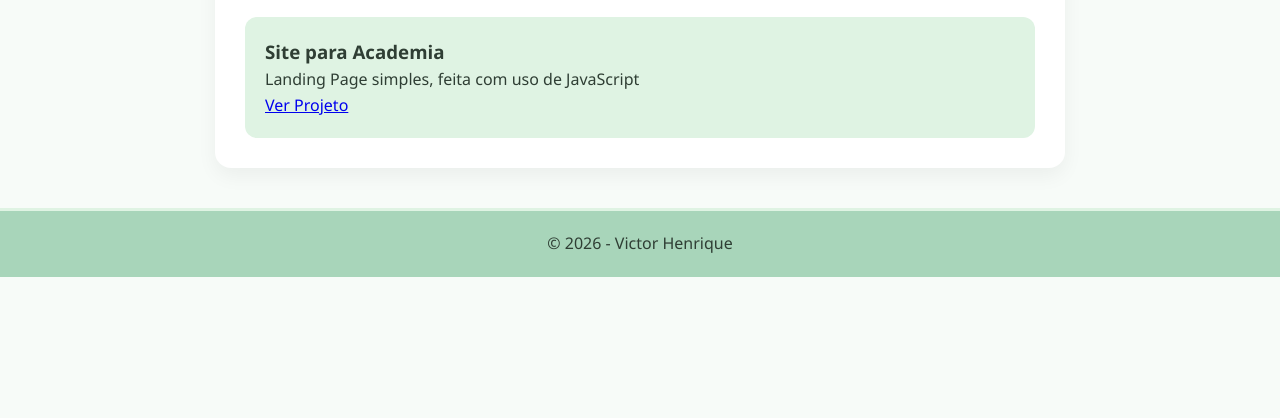
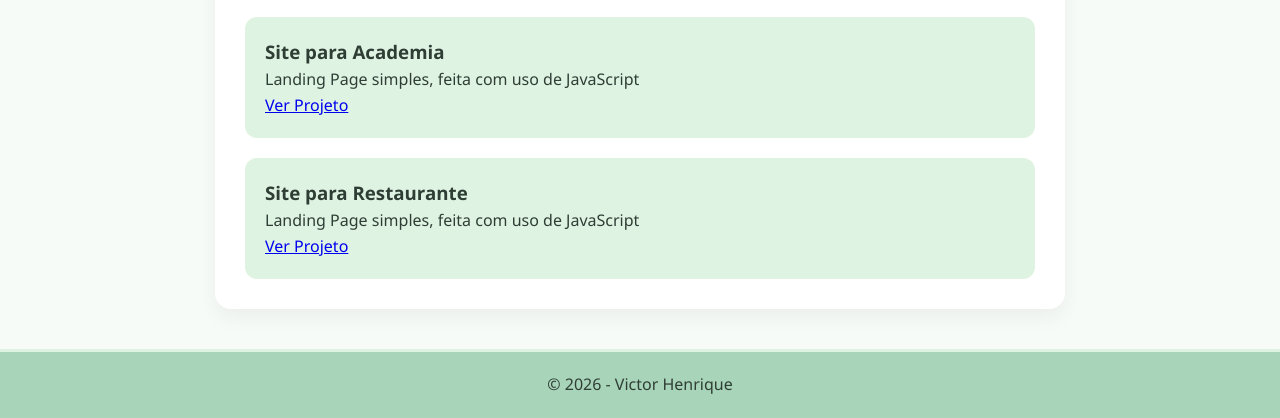
Before and after one commit to victorhenriquemmello-collab/Portif-lio-Victor, a plain HTML site: page index.html in a window 1280 px wide. Shown: the part 863-1281 px from the top of the page. Before the commit the page ends 1140 px from the top, so only its background shows below. Drawn offline with Linux system fonts and the light colour scheme.

Commit message:
Update index.html

```diff
--- a/index.html
+++ b/index.html
@@ -46,6 +46,12 @@ Se você tem uma ideia, um projeto ou um sonho digital, estou aqui para ajudar a
 
             <a href="https://academia-power-fit.vercel.app/" target="_blank">Ver Projeto</a>
         </div>
+        <div class="projeto">
+            <h3>Site para Restaurante</h3>
+            <p>Landing Page simples, feita com uso de JavaScript</p>
+
+            <a href="https://sabor-e-arte.vercel.app/" target="_blank">Ver Projeto</a>
+        </div>
     </section>
 
     <footer>
```
